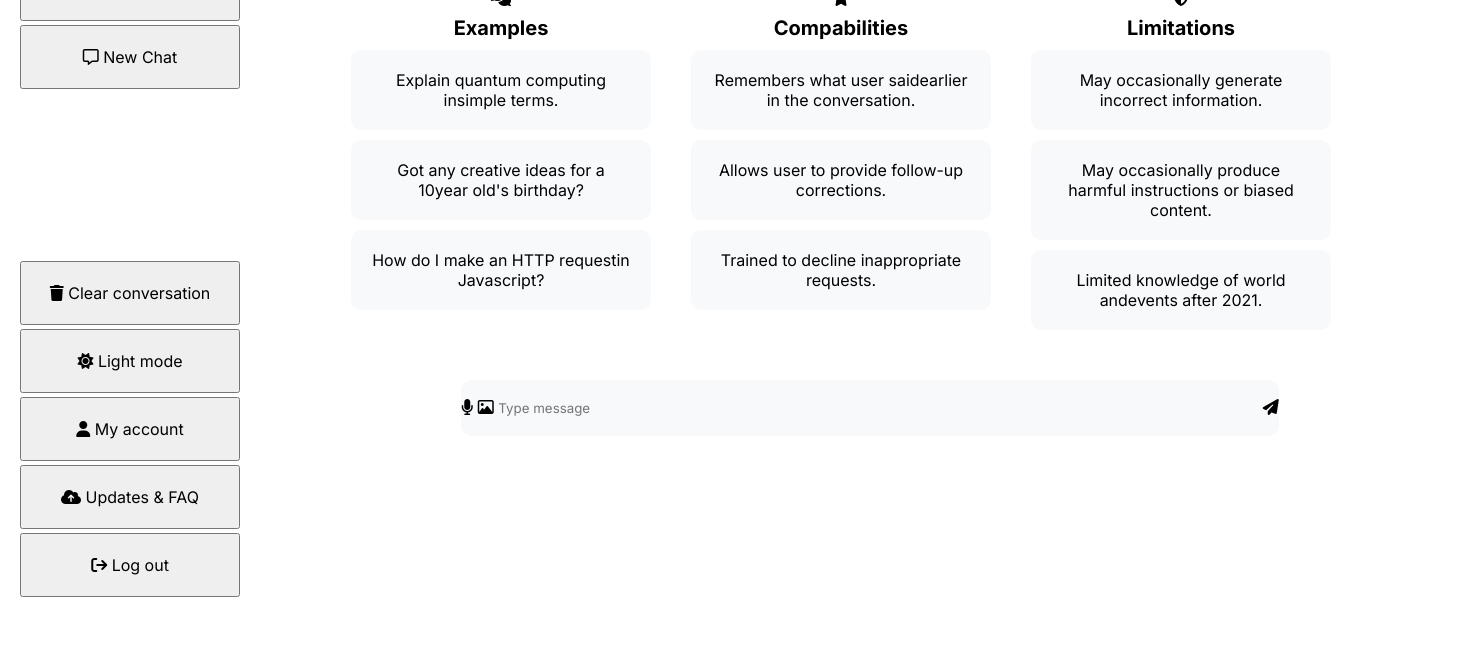
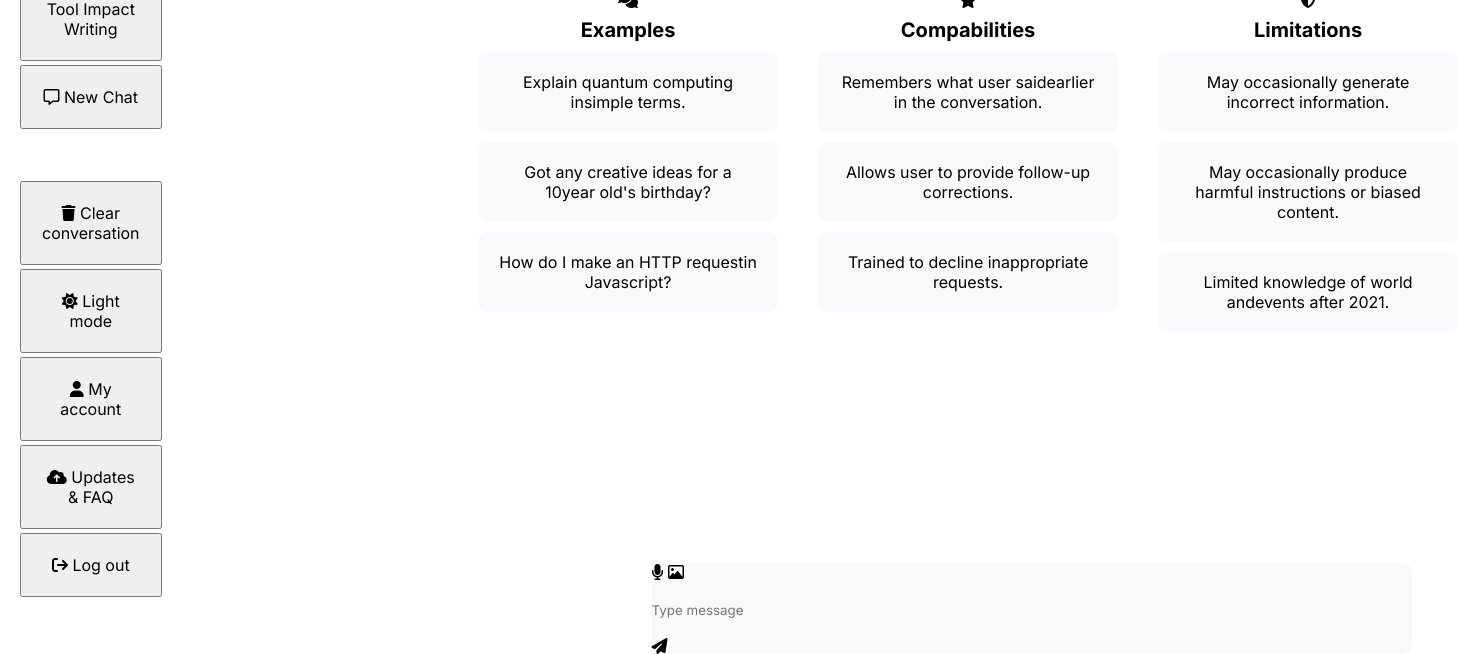
Before and after one commit to CesarAugustoNew/SENAI-GPT, a plain HTML site: page chat/index.html in a window 1280 px wide. Shown: the part 199-853 px from the top of the page, 1458 px wide, since content can reach past the window. Before the commit the page ends 800 px from the top, so only its background shows below. Drawn offline with Linux system fonts and the light colour scheme.

Commit message:
atualizando layout

```diff
--- a/chat/style.css
+++ b/chat/style.css
@@ -39,6 +39,7 @@
   display: flex;
   align-items: center;
   flex-direction: column;
+  margin-left: 200px;
 }
 
 .logo {
@@ -108,8 +109,8 @@
 }
 
 .input-container{
-  margin-top: 90px;
-  margin-left: 200px;
+  margin-top: 270px;
+  margin-left: 270px;
   background-color: #F7F9FB;
   border-radius: 10px;
 }
```
